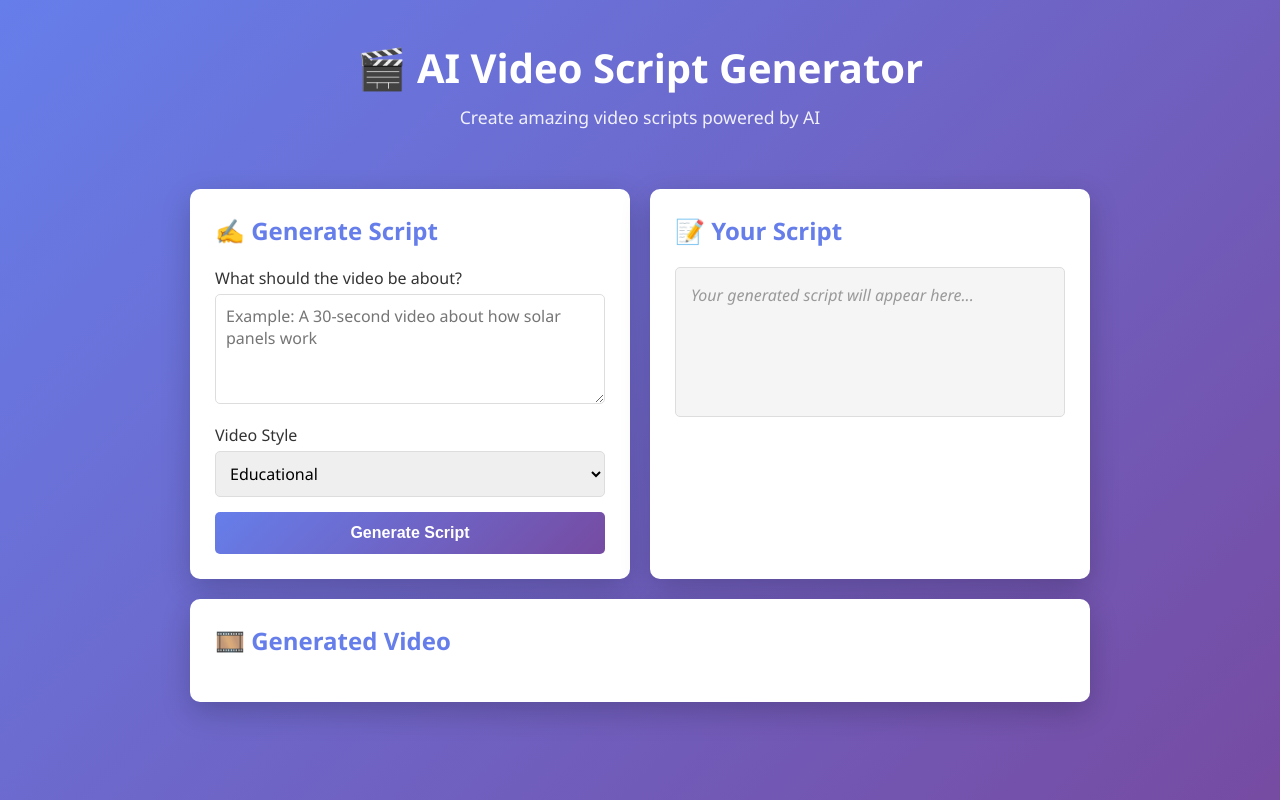
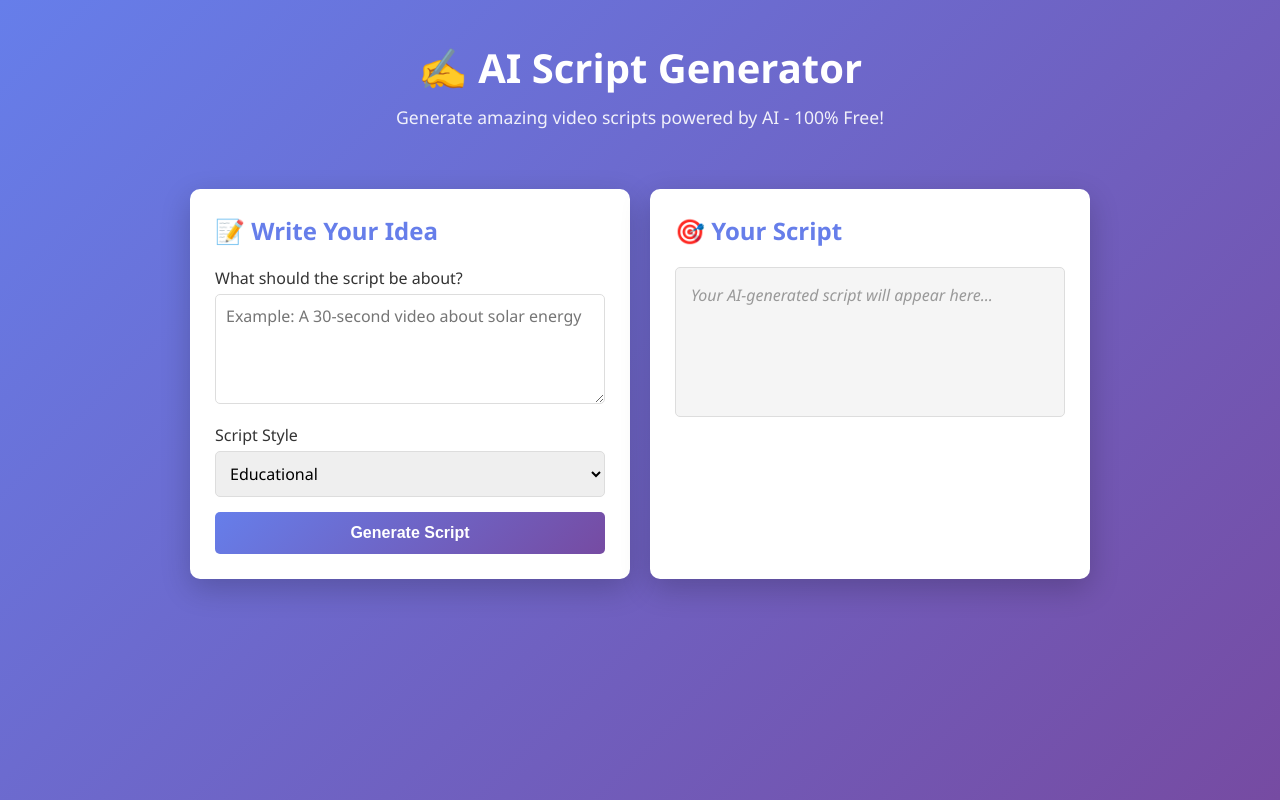
Before and after one commit to silva-andrew/ai-video-app, a Flask app: page / in a window 1280 px wide. Run offline with Flask 3, Linux system fonts and the light colour scheme.

Commit message:
Remove video generator - script only version

```diff
--- a/requirements.txt
+++ b/requirements.txt
@@ -1,8 +1,4 @@
 flask==3.0.0
 google-generativeai==0.3.0
-moviepy==1.0.3
 pillow==11.0.0
 gunicorn==21.2.0
-imageio==2.34.0
-imageio-ffmpeg==0.4.9
-numpy==1.24.3
--- a/templates/index.html
+++ b/templates/index.html
@@ -3,7 +3,7 @@
 <head>
     <meta charset="UTF-8">
     <meta name="viewport" content="width=device-width, initial-scale=1.0">
-    <title>AI Video Script Generator</title>
+    <title>AI Script Generator</title>
     <style>
         * {
             margin: 0;
@@ -44,7 +44,6 @@
             display: grid;
             grid-template-columns: 1fr 1fr;
             gap: 20px;
-            margin-bottom: 20px;
         }
 
         .panel {
@@ -95,26 +94,13 @@
             font-weight: 600;
             cursor: pointer;
             transition: all 0.3s;
-        }
-
-        .btn-primary {
             background: linear-gradient(135deg, #667eea 0%, #764ba2 100%);
             color: white;
         }
 
-        .btn-primary:hover {
+        .btn:hover {
             transform: translateY(-2px);
             box-shadow: 0 5px 15px rgba(0,0,0,0.3);
-        }
-
-        .btn-secondary {
-            background: #4CAF50;
-            color: white;
-            margin-top: 10px;
-        }
-
-        .btn-secondary:hover {
-            background: #45a049;
         }
 
         .output-area {
@@ -155,10 +141,6 @@
             100% { transform: rotate(360deg); }
         }
 
-        .full-width {
-            grid-column: 1 / -1;
-        }
-
         .metadata {
             display: flex;
             gap: 20px;
@@ -171,13 +153,6 @@
             display: flex;
             align-items: center;
             gap: 5px;
-        }
-
-        video {
-            width: 100%;
-            max-width: 100%;
-            border-radius: 5px;
-            margin-top: 15px;
         }
 
         @media (max-width: 768px) {
@@ -194,27 +169,27 @@
 <body>
     <div class="container">
         <header>
-            <h1>🎬 AI Video Script Generator</h1>
-            <p>Create amazing video scripts powered by AI</p>
+            <h1>✍️ AI Script Generator</h1>
+            <p>Generate amazing video scripts powered by AI - 100% Free!</p>
         </header>
 
         <div class="main-content">
             <!-- Script Generation Panel -->
             <div class="panel">
-                <h2>✍️ Generate Script</h2>
+                <h2>📝 Write Your Idea</h2>
                 <form id="scriptForm">
                     <div class="form-group">
-                        <label for="prompt">What should the video be about?</label>
+                        <label for="prompt">What should the script be about?</label>
                         <textarea
                             id="prompt"
                             rows="4"
-                            placeholder="Example: A 30-second video about how solar panels work"
+                            placeholder="Example: A 30-second video about solar energy"
                             required
                         ></textarea>
                     </div>
 
                     <div class="form-group">
-                        <label for="style">Video Style</label>
+                        <label for="style">Script Style</label>
                         <select id="style">
                             <option value="educational">Educational</option>
                             <option value="marketing">Marketing</option>
@@ -222,7 +197,7 @@
                         </select>
                     </div>
 
-                    <button type="submit" class="btn btn-primary">Generate Script</button>
+                    <button type="submit" class="btn">Generate Script</button>
                 </form>
 
                 <div id="loadingScript" class="loading">
@@ -233,9 +208,9 @@
 
             <!-- Script Output Panel -->
             <div class="panel">
-                <h2>📝 Your Script</h2>
+                <h2>🎯 Your Script</h2>
                 <div id="scriptOutput" class="output-area">
-                    <p class="placeholder">Your generated script will appear here...</p>
+                    <p class="placeholder">Your AI-generated script will appear here...</p>
                 </div>
 
                 <div id="scriptMeta" class="metadata" style="display: none;">
@@ -243,33 +218,16 @@
                     <span>⏱️ Duration: <strong id="duration">0</strong>s</span>
                 </div>
 
-                <button id="generateVideo" class="btn btn-secondary" style="display: none;">
-                    🎥 Create Video
+                <button id="copyButton" class="btn" style="display: none; background: #4CAF50; margin-top: 10px;">
+                    📋 Copy Script
                 </button>
-            </div>
-
-            <!-- Video Generation Panel -->
-            <div class="panel full-width">
-                <h2>🎞️ Generated Video</h2>
-
-                <div id="loadingVideo" class="loading">
-                    <div class="spinner"></div>
-                    Creating your video... This may take a minute (first time can be slower)
-                </div>
-
-                <div id="videoOutput" style="display: none;">
-                    <video id="videoPlayer" controls></video>
-                    <button id="downloadVideo" class="btn btn-primary">
-                        ⬇️ Download Video
-                    </button>
-                </div>
             </div>
         </div>
     </div>
 
     <script>
         const scriptForm = document.getElementById('scriptForm');
-        const generateVideoBtn = document.getElementById('generateVideo');
+        const copyButton = document.getElementById('copyButton');
         let currentScript = '';
 
         // Generate Script
@@ -280,7 +238,6 @@
             const style = document.getElementById('style').value;
 
             showLoading('loadingScript', true);
-            hideOutput('videoOutput');
 
             try {
                 const response = await fetch('/generate-script', {
@@ -304,29 +261,13 @@
             }
         });
 
-        // Generate Video
-        generateVideoBtn.addEventListener('click', async () => {
-            showLoading('videoOutput', true);
-
-            try {
-                const response = await fetch('/generate-video', {
-                    method: 'POST',
-                    headers: { 'Content-Type': 'application/json' },
-                    body: JSON.stringify({ script: currentScript })
-                });
-
-                const data = await response.json();
-
-                if (data.success) {
-                    displayVideo(data);
-                } else {
-                    alert('Error: ' + data.error);
-                }
-            } catch (error) {
-                alert('Error generating video: ' + error.message);
-            } finally {
-                showLoading('videoOutput', false);
-            }
+        // Copy Script
+        copyButton.addEventListener('click', () => {
+            navigator.clipboard.writeText(currentScript);
+            copyButton.textContent = '✅ Copied!';
+            setTimeout(() => {
+                copyButton.textContent = '📋 Copy Script';
+            }, 2000);
         });
 
         function displayScript(data) {
@@ -336,45 +277,11 @@
             document.getElementById('wordCount').textContent = data.word_count;
             document.getElementById('duration').textContent = Math.round(data.estimated_duration);
             document.getElementById('scriptMeta').style.display = 'flex';
-            document.getElementById('generateVideo').style.display = 'block';
+            document.getElementById('copyButton').style.display = 'block';
         }
 
-        function displayVideo(data) {
-            const videoOutput = document.getElementById('videoOutput');
-            const videoPlayer = document.getElementById('videoPlayer');
-            const downloadBtn = document.getElementById('downloadVideo');
-
-            // Set video source
-            videoPlayer.src = data.video_url;
-            videoPlayer.load();  // Force reload
-            videoOutput.style.display = 'block';
-
-            // Scroll to video
-            setTimeout(() => {
-            videoPlayer.scrollIntoView({ behavior: 'smooth' });
-            }, 500);
-
-        downloadBtn.onclick = () => {
-            const link = document.createElement('a');
-            link.href = data.video_url;
-            link.download = data.filename || 'video.mp4';
-            document.body.appendChild(link);
-            link.click();
-            document.body.removeChild(link);
-    };
-}
-
         function showLoading(elementId, show) {
-            const element = document.getElementById(elementId);
-            if (show) {
-                element.style.display = 'block';
-            } else {
-                element.style.display = 'none';
-            }
-        }
-
-        function hideOutput(elementId) {
-            document.getElementById(elementId).style.display = 'none';
+            document.getElementById(elementId).style.display = show ? 'block' : 'none';
         }
     </script>
 </body>
```
